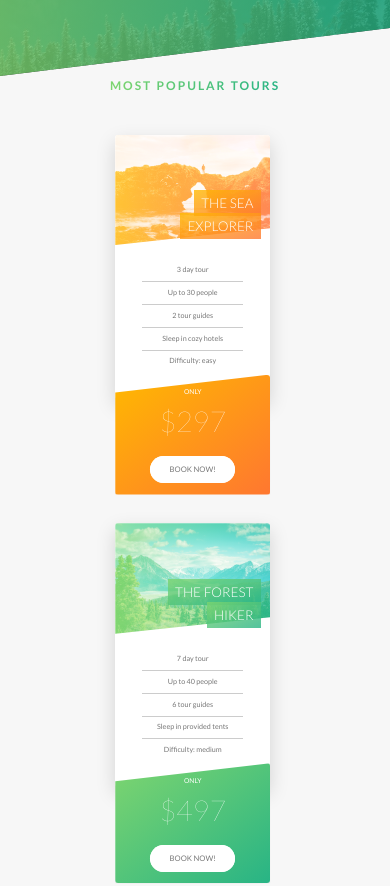
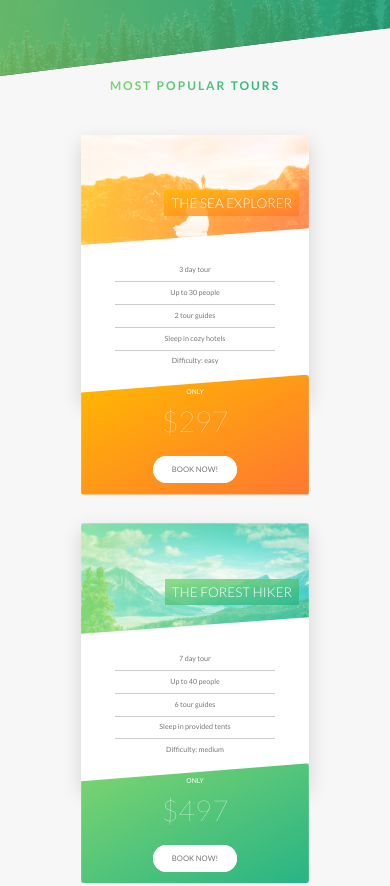
Before and after one commit to raexune/Natours, a plain HTML site: page index.html in a window 390 px wide. Shown: the part 1703-2589 px from the top of the page. Drawn offline with Linux system fonts and the light colour scheme.

Commit message:
media queries

```diff
--- a/scss/components/_card.scss
+++ b/scss/components/_card.scss
@@ -27,6 +27,7 @@
 
         &--back {
             transform: rotateY(180deg);
+
 
             &-1 {
                 background-image: linear-gradient(to bottom right, $color-secondary-light, $color-secondary-dark);
@@ -158,14 +159,7 @@
 }
 
 @include respond(tab-port) {
-
-    .grid-1-of-3 {
-        ;
-    }
-
-
     .card {
-        margin: 0 auto 0 15%;
         height: auto;
         border-radius: 0;
 
@@ -176,6 +170,10 @@
             width: 80%;
             transition: all .8s ease;
             position: relative;
+
+            @include respond(tab-port) {
+                width: 100%;
+            }
 
             &--back {
                 transform: rotateY(0);
--- a/scss/components/_story.scss
+++ b/scss/components/_story.scss
@@ -17,9 +17,6 @@
         width: 100%;
         padding: 4rem;
         padding-left: 7rem;
-    }
-
-    @include respond(tab-port) {
         transform: translate(-3rem) skew(0);
     }
 
@@ -33,6 +30,10 @@
         clip-path: circle(50% at 50% 50%);
         transform: translate(-3rem) skewX(12deg);
         position: relative;
+
+        @include respond(tab-port) {
+            transform: translate(-3rem) skewX(0);
+        }
     }
 
     &__image {
@@ -40,10 +41,15 @@
         background-size: cover;
         transform: translateX(-4rem) scale(1.4);
         transition: all .5s;
+
     }
 
     &__text {
         transform: skewX(12deg);
+
+        @include respond(tab-port) {
+            transform: skewX(0);
+        }
     }
 
     &__caption {
--- a/scss/layout/_grid.scss
+++ b/scss/layout/_grid.scss
@@ -1,16 +1,13 @@
 .row {
     max-width: $grid-width;
-
     margin: 0 auto;
-
-
 
 
     &:not(:last-child) {
         margin-bottom: $gutter-vertical;
 
         @include respond(tab-port) {
-            margin-bottomg: $gutter-vertical-small;
+            margin-bottom: $gutter-vertical-small;
         }
     }
 
```
Also changed, not shown: css/main.css, 1 other file.
